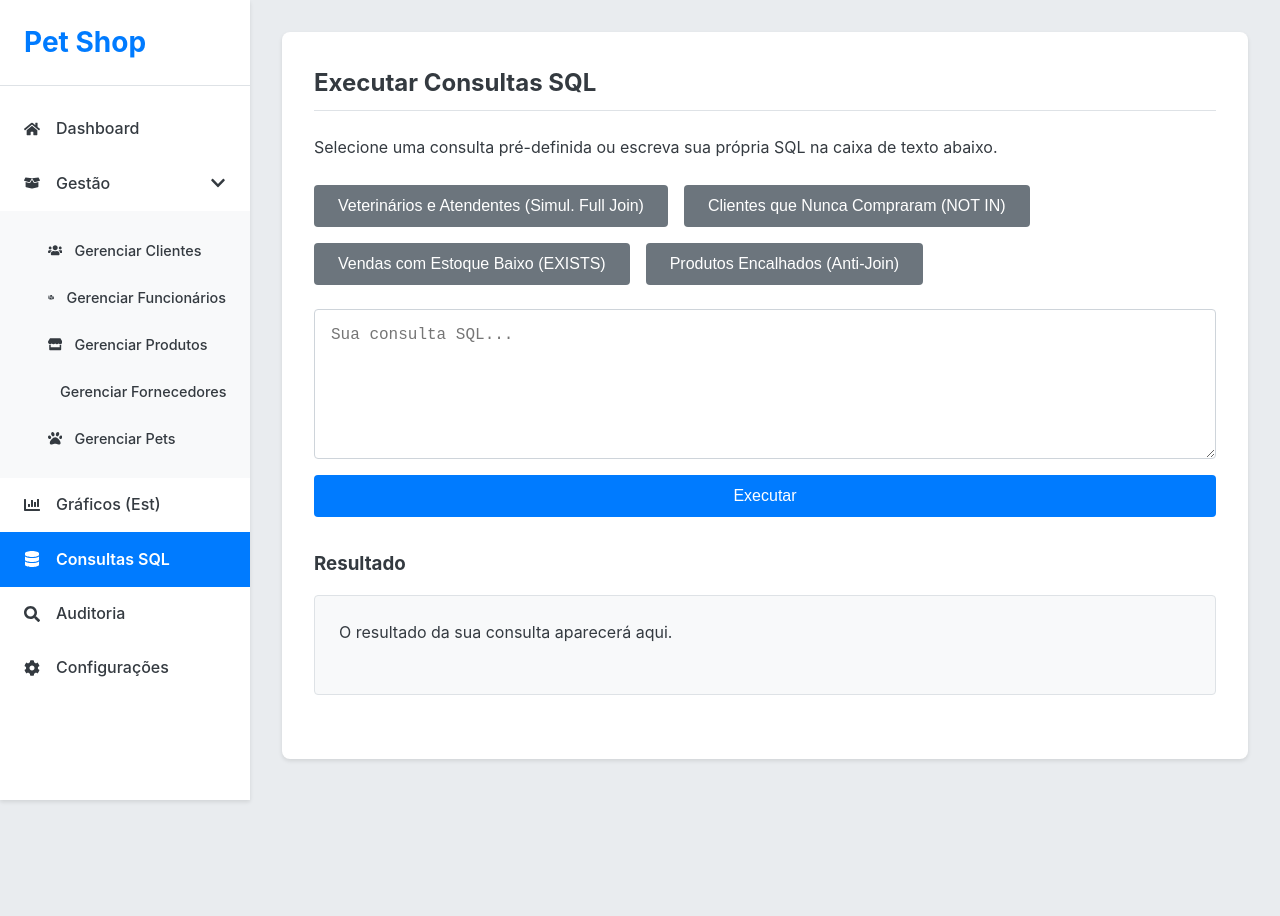
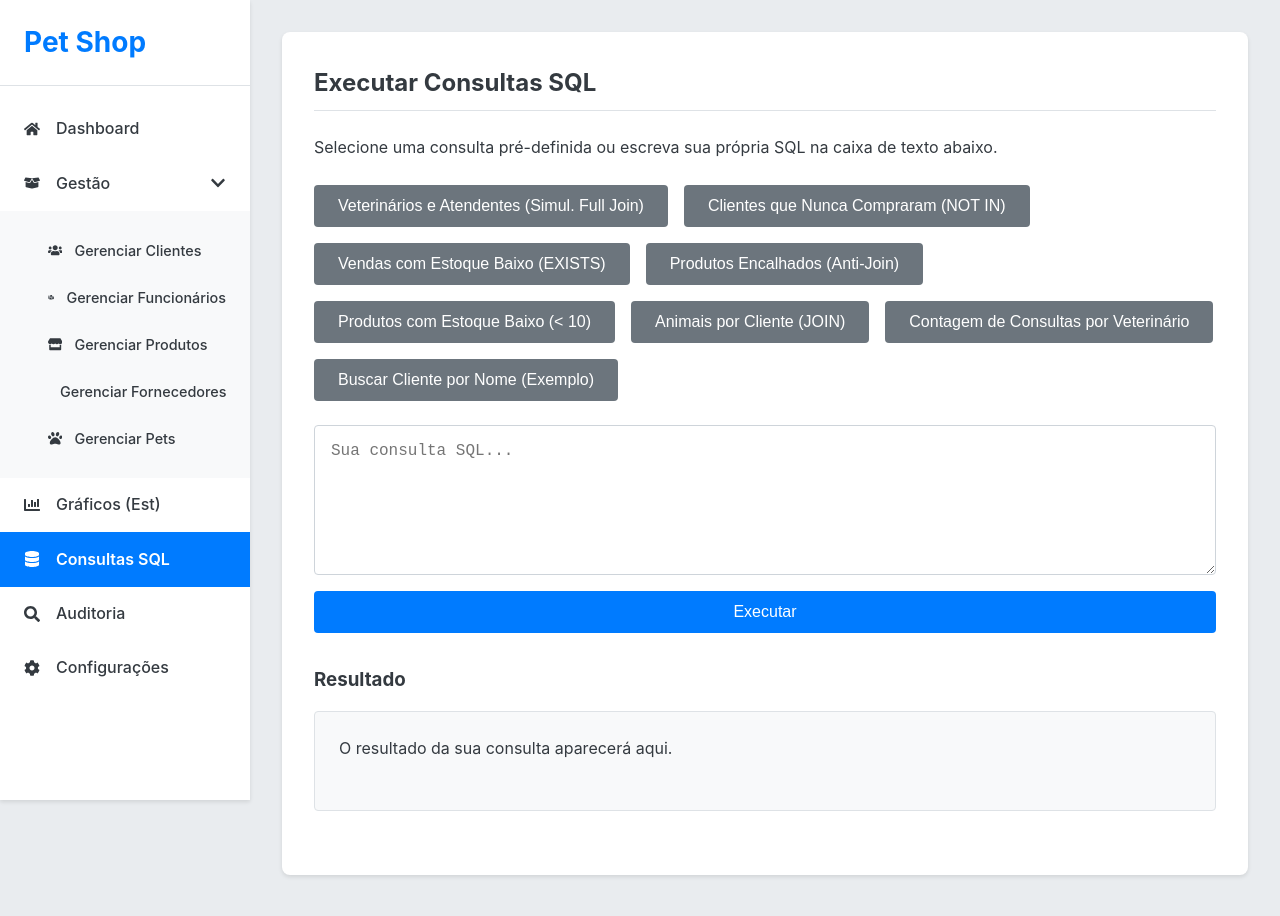
Before and after one commit to fthenri/Pet-Shop-BD-v2, a Next.js app in the folder frontend/: page /consultas in a window 1280 px wide. Shown: the top 916 px of the page. Before the commit the page ends 823 px from the top, so only its background shows below. Built offline with nearby package versions, Linux system fonts and the light colour scheme.

Commit message:
Add predefined queries for current and previous versions in consultas

```diff
--- a/frontend/app/consultas/page.js
+++ b/frontend/app/consultas/page.js
@@ -3,6 +3,7 @@
 import { useState } from 'react';
 
 const consultasPredefinidas = [
+	// === 4 Consultas da Versão Atual (Etapa 04) ===
 	{
 		nome: 'Veterinários e Atendentes (Simul. Full Join)',
 		query:
@@ -11,17 +12,39 @@ const consultasPredefinidas = [
 	{
 		nome: 'Clientes que Nunca Compraram (NOT IN)',
 		query:
-			"SELECT \n    cpf, \n    nome, \n    telefone1,\n    data_cadastro\nFROM \n    Cliente\nWHERE \n    cpf NOT IN (SELECT DISTINCT cpfCliente FROM Venda);",
+			'SELECT \n    cpf, \n    nome, \n    telefone1,\n    data_cadastro\nFROM \n    Cliente\nWHERE \n    cpf NOT IN (SELECT DISTINCT cpfCliente FROM Venda);',
 	},
 	{
 		nome: 'Vendas com Estoque Baixo (EXISTS)',
 		query:
-			"SELECT \n    V.num_venda, \n    V.data_hora, \n    C.nome AS nome_cliente,\n    V.valor_total\nFROM \n    Venda V\nJOIN \n    Cliente C ON V.cpfCliente = C.cpf\nWHERE \n    EXISTS (\n        SELECT 1 \n        FROM contem co\n        JOIN Produto P ON co.cod_produto = P.cod_produto\n        WHERE \n            co.num_venda = V.num_venda \n            AND P.quantidade_estoque < 20\n    );",
+			'SELECT \n    V.num_venda, \n    V.data_hora, \n    C.nome AS nome_cliente,\n    V.valor_total\nFROM \n    Venda V\nJOIN \n    Cliente C ON V.cpfCliente = C.cpf\nWHERE \n    EXISTS (\n        SELECT 1 \n        FROM contem co\n        JOIN Produto P ON co.cod_produto = P.cod_produto\n        WHERE \n            co.num_venda = V.num_venda \n            AND P.quantidade_estoque < 20\n    );',
 	},
 	{
-        nome: 'Produtos Encalhados (Anti-Join)',
+		nome: 'Produtos Encalhados (Anti-Join)',
 		query:
-			"SELECT\n  P.cod_produto,\n  P.nome_produto,\n  P.preco_venda,\n  P.quantidade_estoque,\n  F.razao_social AS nome_fornecedor\nFROM\n  Produto P\nLEFT JOIN\n  contem co ON P.cod_produto = co.cod_produto\nJOIN\n  Fornecedor F ON P.cnpjFornecedor = F.cnpj\nWHERE\n  co.num_venda IS NULL \nORDER BY\n  P.nome_produto;",
+			'SELECT\n  P.cod_produto,\n  P.nome_produto,\n  P.preco_venda,\n  P.quantidade_estoque,\n  F.razao_social AS nome_fornecedor\nFROM\n  Produto P\nLEFT JOIN\n  contem co ON P.cod_produto = co.cod_produto\nJOIN\n  Fornecedor F ON P.cnpjFornecedor = F.cnpj\nWHERE\n  co.num_venda IS NULL \nORDER BY\n  P.nome_produto;',
+	},
+
+	// === 4 Consultas da Versão Antiga (Adicionadas) ===
+	{
+		nome: 'Produtos com Estoque Baixo (< 10)',
+		query:
+			'SELECT \n    cod_produto, \n    nome_produto, \n    quantidade_estoque \nFROM \n    Produto \nWHERE \n    quantidade_estoque < 10;',
+	},
+	{
+		nome: 'Animais por Cliente (JOIN)',
+		query:
+			"SELECT \n    P.nome_pet AS nome_animal, \n    P.especie, \n    C.nome AS nome_dono \nFROM \n    Pet AS P \nJOIN \n    Cliente AS C ON P.cpfCliente = C.cpf \nWHERE \n    C.cpf = '11122233344';",
+	},
+	{
+		nome: 'Contagem de Consultas por Veterinário',
+		query:
+			'SELECT \n    cod_funcionario, \n    COUNT(*) AS quantidade \nFROM \n    Consulta_Atende \nGROUP BY \n    cod_funcionario;',
+	},
+	{
+		nome: 'Buscar Cliente por Nome (Exemplo)',
+		query:
+			"SELECT \n    cpf, \n    nome, \n    cidade \nFROM \n    Cliente \nWHERE \n    nome LIKE '%Silva%';",
 	},
 ];
 
```
